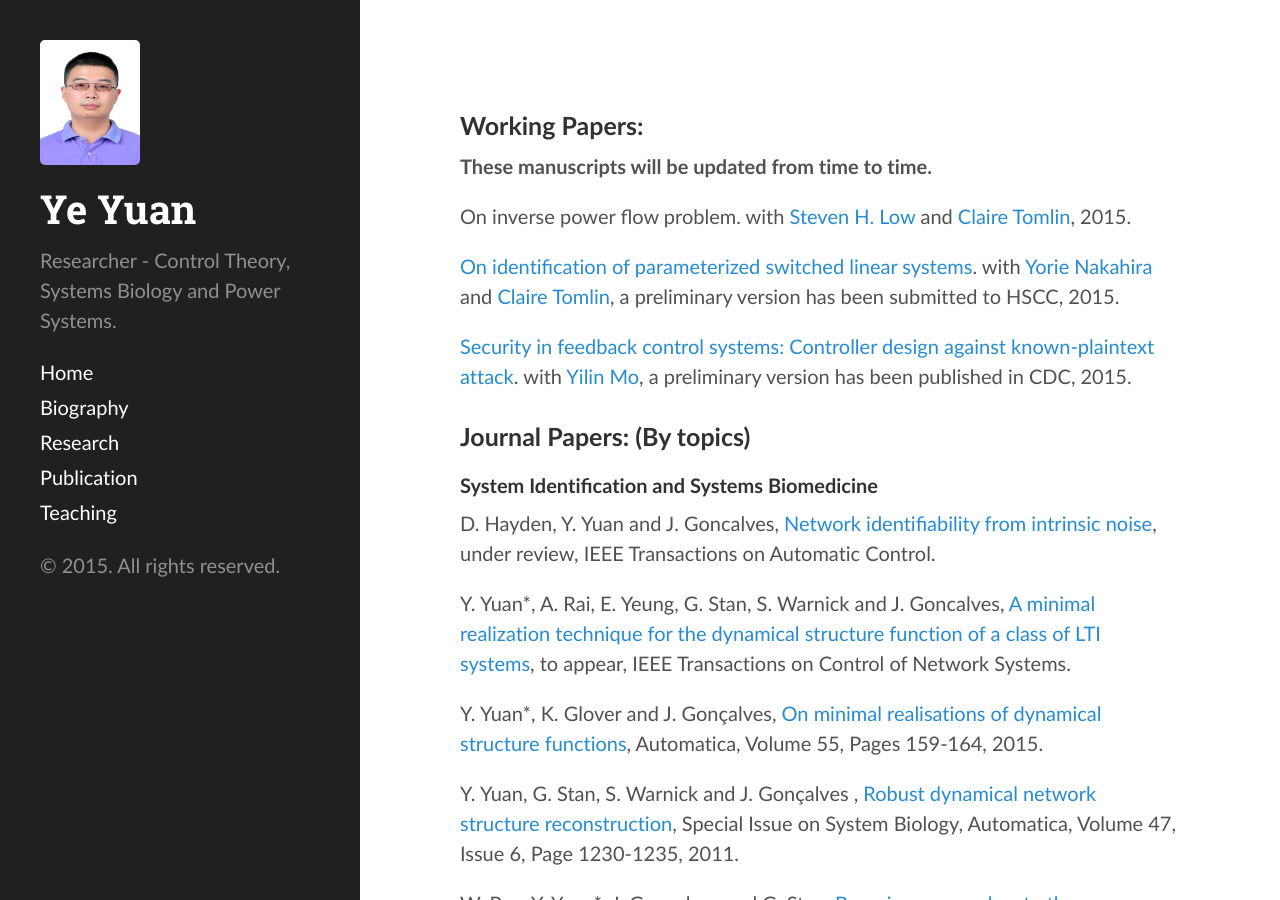
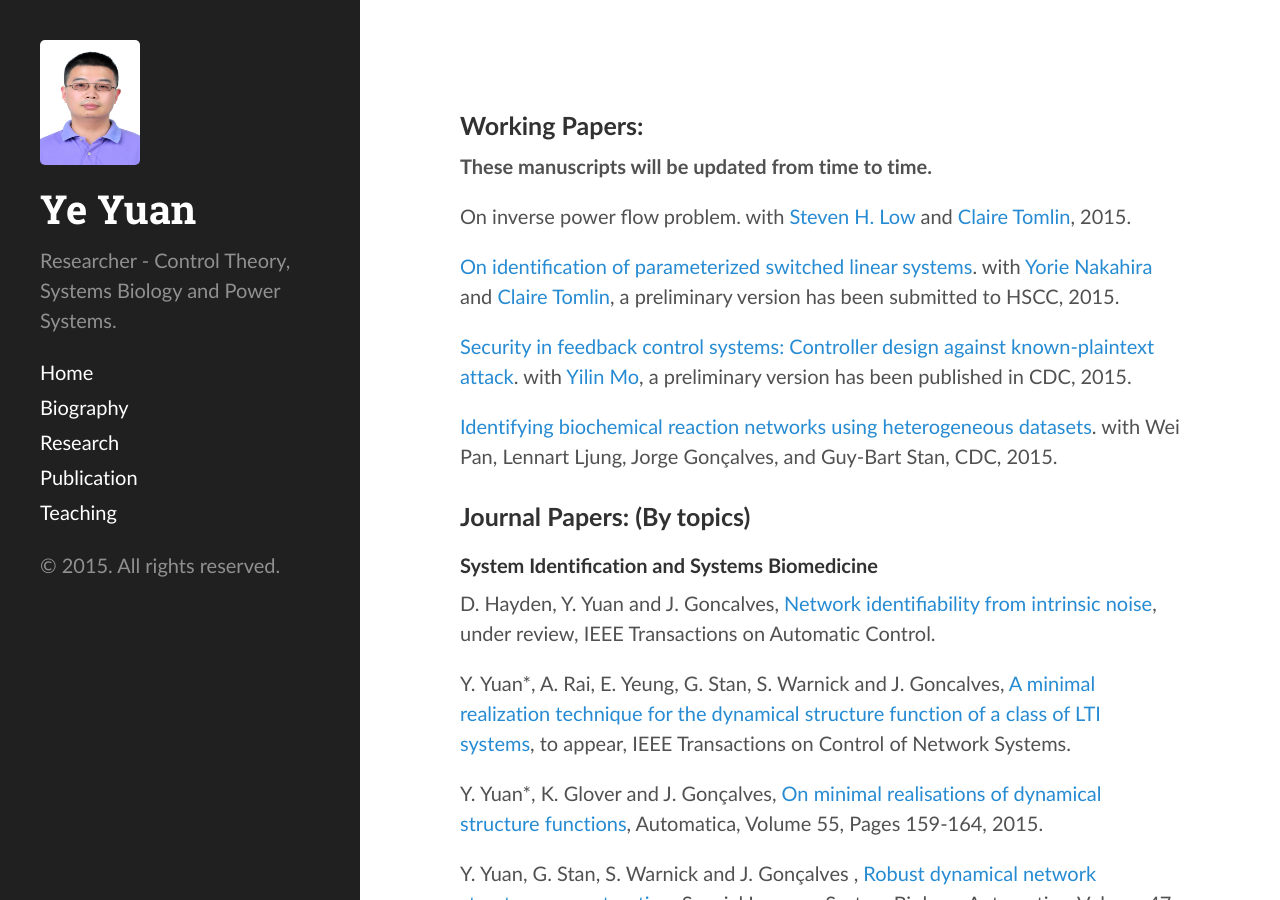
Before and after one commit to yy311/yy311.github.io, a Jekyll site: the page built from publication.md, in a window 1280 px wide and 900 px high. Built offline with Jekyll 4.4.1, drawn with Linux system fonts in a browser that asks for light colours; some of the changed text lies outside the part shown.

Commit message:
Update publication.md

```diff
--- a/publication.md
+++ b/publication.md
@@ -11,6 +11,8 @@ On inverse power flow problem. with [Steven H. Low](http://netlab.caltech.edu/~s
 [On identification of parameterized switched linear systems](http://hybrid.eecs.berkeley.edu/~yeyuan/hscc.pdf). with [Yorie Nakahira](https://directory.caltech.edu/personnel/ynakahir) and [Claire Tomlin](http://www.eecs.berkeley.edu/~tomlin/), a preliminary version has been submitted to HSCC, 2015.
 
 [Security in feedback control systems: Controller design against known-plaintext attack](https://www.authorea.com/users/62980/articles/74733). with [Yilin Mo](http://yilinmo.github.io/), a preliminary version has been published in CDC, 2015.
+
+[Identifying biochemical reaction networks using heterogeneous datasets](http://arxiv.org/pdf/1509.05153v2.pdf). with Wei Pan,  Lennart Ljung, Jorge Gonçalves, and Guy-Bart Stan, CDC, 2015.
 
 
 ###Journal Papers: (By topics)
```
Also changed, not shown: other parts of publication.md (+0 -1 lines).
